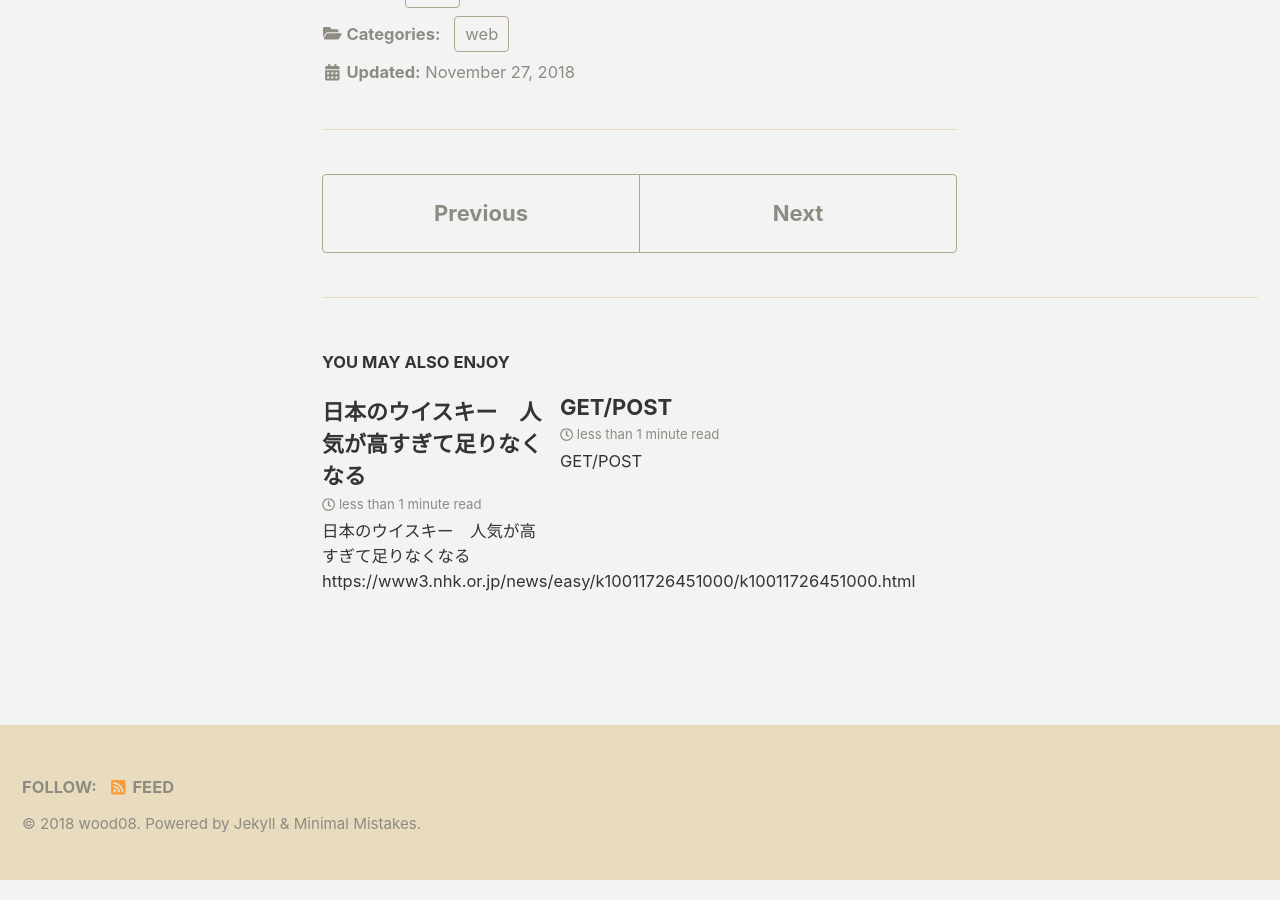
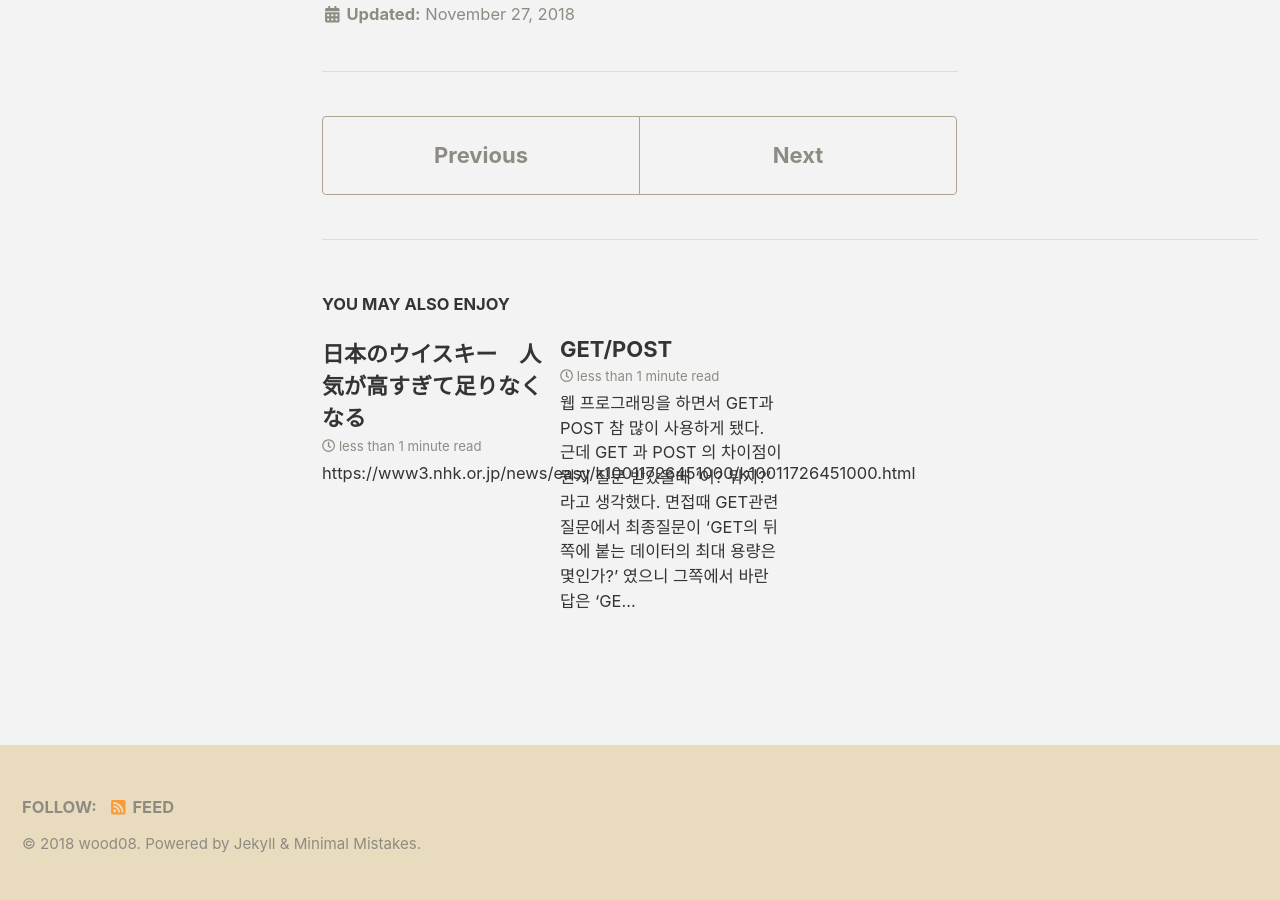
Before and after one commit to wood08/wood08.github.io, a Jekyll site: the page built from _posts/2018-11-27-PHP.md, in a window 1280 px wide and 900 px high, scrolled down 1240 px. Built offline with Jekyll 4.4.1, drawn with Linux system fonts in a browser that asks for light colours; cached includes are drawn as plain includes; nearby versions of some CDN libraries; part of the change alters nothing that is shown.

Commit message:
md 수정

```diff
--- a/_posts/2018-11-27-GET_POST.md
+++ b/_posts/2018-11-27-GET_POST.md
@@ -6,9 +6,6 @@ tags:
   - GET
   - POST
 ---
-
-GET/POST
-=========
 
 웹 프로그래밍을 하면서 GET과 POST 참 많이 사용하게 됐다. 근데 GET 과 POST 의 차이점이 뭔지 질문 받았을때 '어? 뭐지?' 라고 생각했다.
 면접때 GET관련 질문에서 최종질문이 'GET의 뒤쪽에 붙는 데이터의 최대 용량은 몇인가?' 였으니 그쪽에서 바란 답은 'GET은 데이터가 주소 뒤쪽에 붙는다.' 인거 같지만. 이거 말고도 차이점이 있겠지.
--- a/_posts/2018-11-27-PHP.md
+++ b/_posts/2018-11-27-PHP.md
@@ -5,8 +5,6 @@ categories:
 tags:
   - PHP
 ---
-PHP 에 관해
-=========
 
 요전번에 면접볼때 PHP 에 관해 설명 해달라는 질문을 받았다.
 솔직히 PHP를 서버 일 시작하면서 급하게 쓰게 된거라. 그렇게 깊게 알아 볼 생각은 못했었다. 왜 그렇게 다들 욕하는지, 그러면서도 왜그렇게 열심히 쓰고 있는지(심지어 페이스북에서도 열심히 쓰고있다!)
--- a/_posts/2018-11-30-japan_easy_news.md
+++ b/_posts/2018-11-30-japan_easy_news.md
@@ -6,8 +6,6 @@ tags:
   - 일본어
 ---
 
-日本のウイスキー　人気が高すぎて足りなくなる
-=======================================
 <https://www3.nhk.or.jp/news/easy/k10011726451000/k10011726451000.html>
 
 - - -
```
